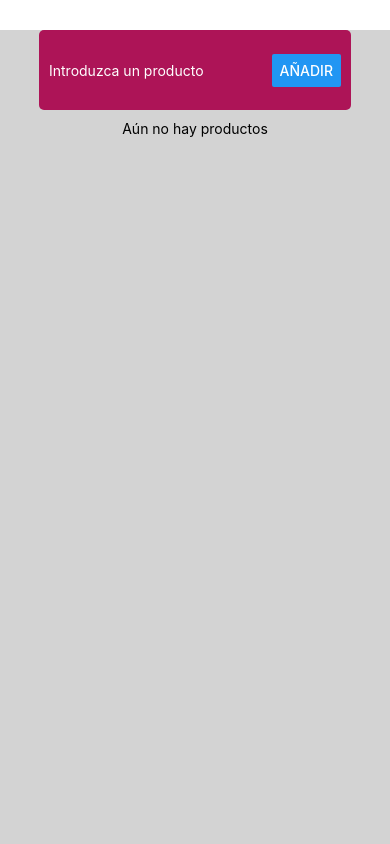
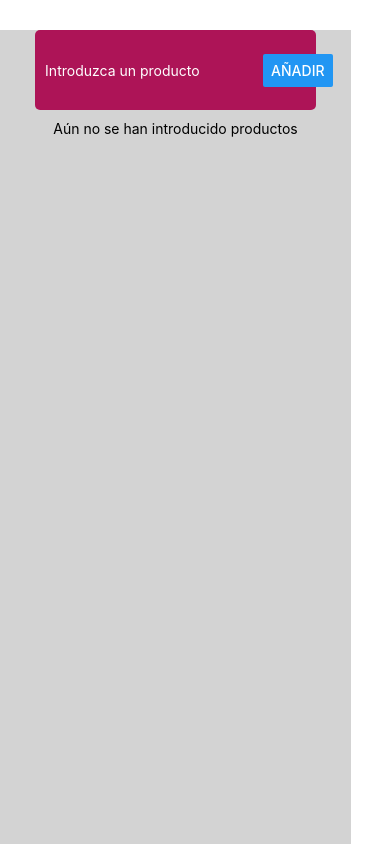
Before and after one commit to goyoregalado/02-shopping-list, a React Native app: screen / in a window 390 px wide. Built offline with nearby package versions, Linux system fonts and the light colour scheme.

Commit message:
Feature(App): Added a FlatList component to improve efficiency

```diff
--- a/App.js
+++ b/App.js
@@ -1,13 +1,22 @@
 import { useState } from 'react';
-import { ScrollView, StyleSheet, Text, View } from 'react-native';
+import { FlatList, StyleSheet, Text, View } from 'react-native';
+
 import ProductInput from './components/ProductInput';
 import ListItem from './components/ListItem';
 
+import uuid from 'react-native-uuid';
+
+
 export default function App() {
+
   const [ products, setProducts ] = useState([]);
 
   const addProductHandler = (productName) => {
-    setProducts(() => [...products, productName]);
+    const productData = { key: uuid.v4(), value: productName}
+
+    console.log(productData);
+
+    setProducts(() => [...products, productData]);
   }
 
   const removeProductHandler = (productName) => {
@@ -18,21 +27,25 @@ export default function App() {
   return (
     <View style={styles.container}>
       <ProductInput onProductAdd={addProductHandler}/>
+        <View style={styles.productList}>
+          { products.length === 0 ? (
+            <View>
+              <Text>Aún no se han introducido productos</Text>
+            </View>
+          ) : (
+            <FlatList data={products} renderItem={(productData) => {
+              const { key, value } = productData.item;
 
-        <ScrollView style={styles.productScroll}>
-        <View style={styles.productList}>
-          {
-            products.length === 0
-              ? <Text>Aún no hay productos</Text>
-              : products.map((product, idx) => (
+              return (
                 <ListItem
-                  key={idx+product}
-                  productName={product}
-                  onProductRemove={removeProductHandler}/>
-              ))
-          }
+                      key={key}
+                      productName={value}
+                      onProductRemove={removeProductHandler}/>
+              )
+            }} />
+          )
+        }
         </View>
-        </ScrollView>
     </View>
   );
 }
@@ -42,17 +55,14 @@ const styles = StyleSheet.create({
     flex: 1,
     alignItems: 'center',
     justifyContent: 'flex-start',
-    width: '100%',
+    width: '90%',
     marginTop: 30,
     backgroundColor: 'lightgray',
 
   },
   productList: {
     marginTop: 10,
-    width: '100%',
+    width: '90%',
     alignItems: 'center'
   },
-  productScroll: {
-    width: '100%'
-  }
 });
--- a/package.json
+++ b/package.json
@@ -12,7 +12,8 @@
     "expo": "~46.0.13",
     "expo-status-bar": "~1.4.0",
     "react": "18.0.0",
-    "react-native": "0.69.6"
+    "react-native": "0.69.6",
+    "react-native-uuid": "^2.0.1"
   },
   "devDependencies": {
     "@babel/core": "^7.12.9"
```
Also changed, not shown: components/ListItem.jsx (+4 -3 lines), 1 other file (tests, documents, lock files or other folders).
